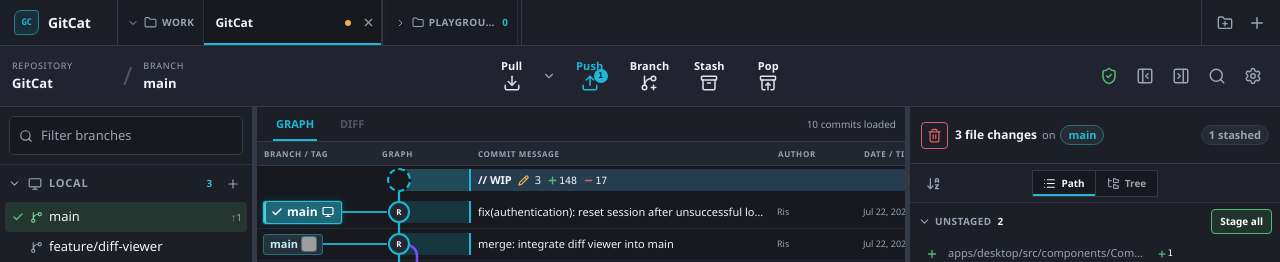
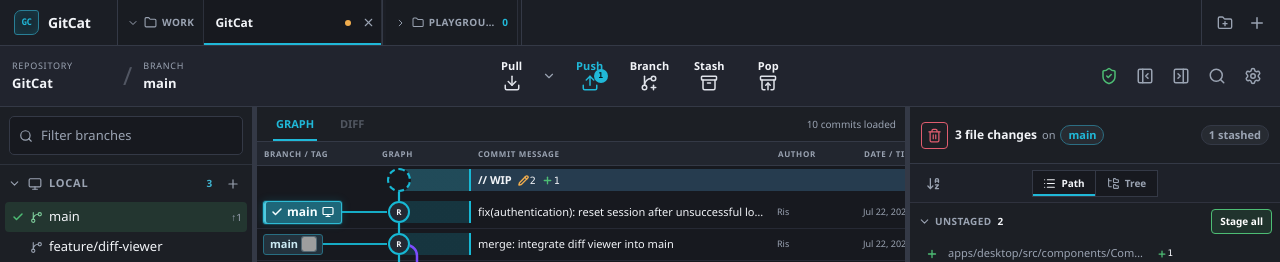
Before and after one commit to RisDN/gitcat, a React (Vite) app in the folder apps/desktop/: page / in a window 1280 px wide. Shown: the top 262 px of the page. Built offline with nearby package versions, Linux system fonts and the light colour scheme; grey boxes are pictures that could not be loaded.

Commit message:
fix: fix changes display in wip

```diff
--- a/apps/desktop/src/App.tsx
+++ b/apps/desktop/src/App.tsx
@@ -6,6 +6,7 @@ import { CommitGraph, getCommitGraphWidth, getCommitLaneColorVariable, getCommit
 import { ConflictResolverDialog } from "./components/conflict";
 import { ContextMenu, type ContextAction } from "./components/ContextMenu";
 import { DiffViewer, type DiffViewMode } from "./components/diff";
+import { fileChangeCounts } from "./components/file-tree";
 import { PromptDialog } from "./components/PromptDialog";
 import {
     RefSidebar,
@@ -297,6 +298,13 @@ function worktreeKindFromIndex(kind: ChangeKind): ChangeKind {
     return kind;
 }
 
+function wipChangeKind(entry: StatusEntry): ChangeKind | null {
+    if (entry.conflicted) return "unmerged";
+    const kinds = [entry.index, entry.worktree].filter((kind): kind is ChangeKind => Boolean(kind));
+    if (kinds.includes("deleted")) return "deleted";
+    return kinds.find((kind) => kind === "added" || kind === "untracked" || kind === "copied") ?? kinds[0] ?? null;
+}
+
 function matchesStatusPath(entry: StatusEntry, paths: Set<string>): boolean {
     return paths.has(entry.path) || (entry.old_path ? paths.has(entry.old_path) : false);
 }
@@ -1801,11 +1809,16 @@ function App() {
     const wipStats = useMemo(() => {
         const entries = snapshot?.status.entries ?? [];
         return entries.reduce(
-            (total, entry) => ({
-                additions: total.additions + (entry.index_stats?.additions ?? 0) + (entry.worktree_stats?.additions ?? 0),
-                deletions: total.deletions + (entry.index_stats?.deletions ?? 0) + (entry.worktree_stats?.deletions ?? 0),
-            }),
-            { additions: 0, deletions: 0 },
+            (total, entry) => {
+                const kind = wipChangeKind(entry);
+                const counts = kind ? fileChangeCounts(kind) : { added: 0, deleted: 0, modified: 0 };
+                return {
+                    added: total.added + counts.added,
+                    deleted: total.deleted + counts.deleted,
+                    modified: total.modified + counts.modified,
+                };
+            },
+            { added: 0, deleted: 0, modified: 0 },
         );
     }, [snapshot?.status.entries]);
     const conflictTarget = activeTab?.conflict_target_disabled
@@ -2191,18 +2204,22 @@ function App() {
                                             <span className="gc-wip-row__rail"><i /></span>
                                             <span className="gc-wip-row__message">
                                                 <strong>// WIP</strong>
-                                                <Pencil aria-hidden="true" className="gc-wip-row__change-icon" size={11} />
-                                                <span className="text-[11px]">{snapshot.status.entries.length}</span>
-                                                {wipStats.additions ? (
+                                                {wipStats.modified ? (
+                                                    <span className="flex items-center gap-px font-mono text-[10px] text-foreground">
+                                                        <Pencil aria-hidden="true" className="shrink-0 text-warning" size={11} strokeWidth={3} />
+                                                        {wipStats.modified}
+                                                    </span>
+                                                ) : null}
+                                                {wipStats.added ? (
                                                     <span className="flex items-center gap-px font-mono text-[10px] text-foreground">
                                                         <Plus aria-hidden="true" className="shrink-0 text-success" size={11} strokeWidth={3} />
-                                                        {wipStats.additions}
+                                                        {wipStats.added}
                                                     </span>
                                                 ) : null}
-                                                {wipStats.deletions ? (
+                                                {wipStats.deleted ? (
                                                     <span className="flex items-center gap-px font-mono text-[10px] text-foreground">
                                                         <Minus aria-hidden="true" className="shrink-0 text-danger" size={11} strokeWidth={3} />
-                                                        {wipStats.deletions}
+                                                        {wipStats.deleted}
                                                     </span>
                                                 ) : null}
                                             </span>
--- a/apps/desktop/src/components/file-tree/index.ts
+++ b/apps/desktop/src/components/file-tree/index.ts
@@ -1,5 +1,6 @@
 export { FileTree } from "./FileTree";
 export { FileTreeControls } from "./FileTreeControls";
 export { fileStatusClass } from "./TreeRow";
-export type { FileTreeItem } from "./tree";
+export { fileChangeCounts } from "./tree";
+export type { FileChangeCounts, FileTreeItem } from "./tree";
 export type { FileViewMode } from "../../lib/types";
```
